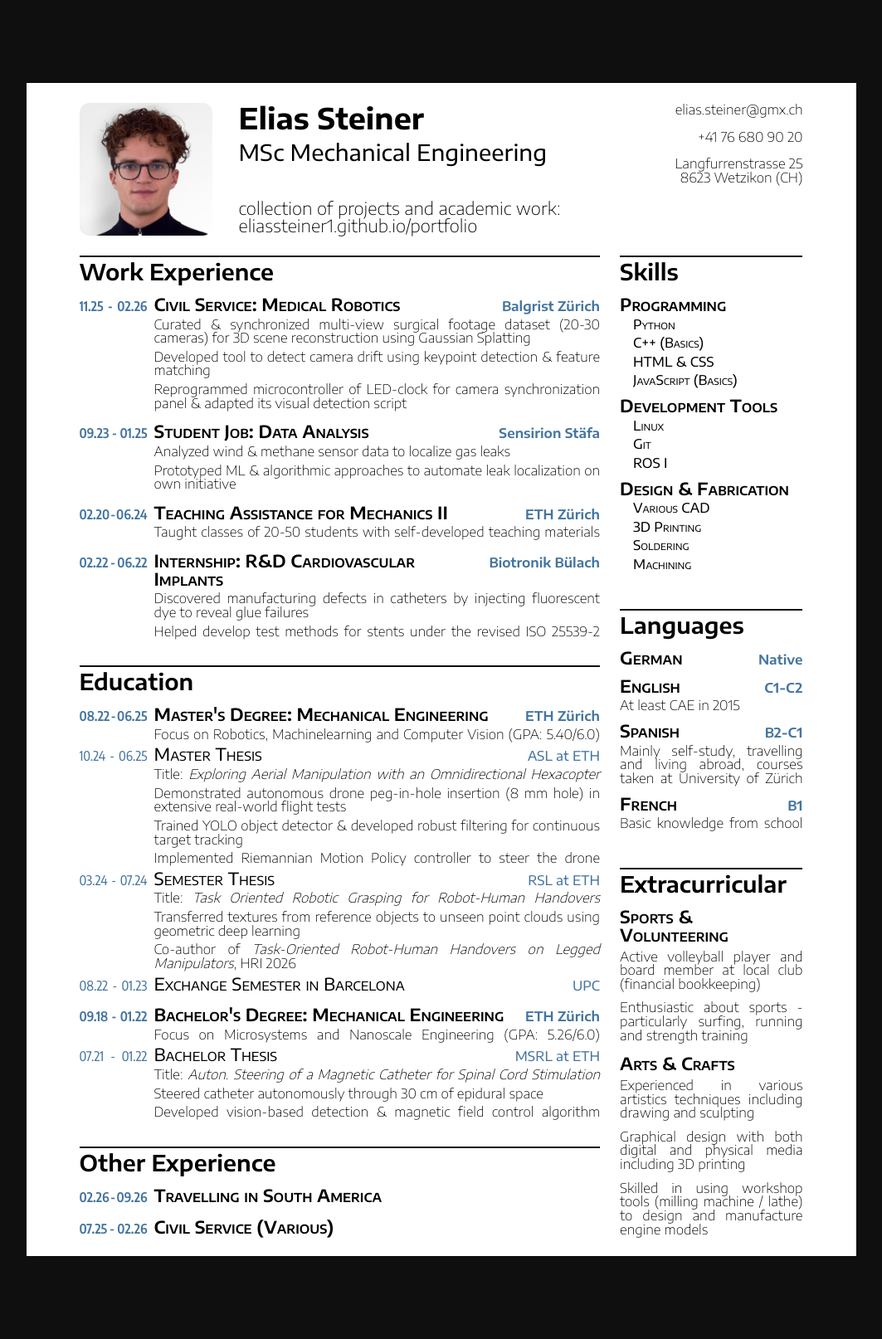
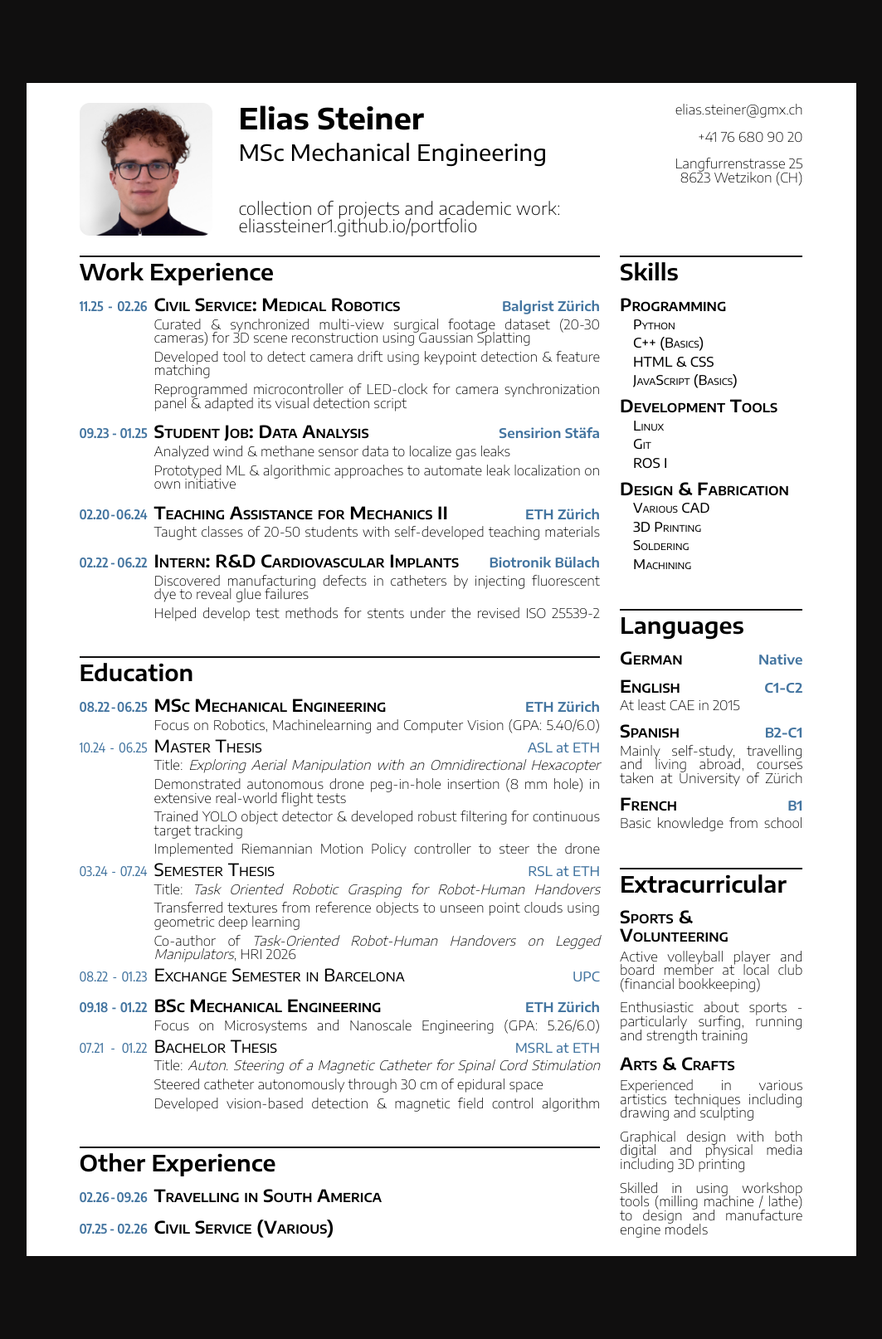
Before and after one commit to eliassteiner1/resume, a Jekyll site: the page built from pages/index.html, in a window 1280 px wide. Shown: the whole page at 83% size, without its empty margins (101-1164 px from the left). Built offline with Jekyll 4.4.1, drawn with Linux system fonts in a browser that asks for light colours.

Commit message:
small changes to titles

```diff
--- a/_data/dat_education.yml
+++ b/_data/dat_education.yml
@@ -3,7 +3,7 @@
 
 - date_start: "08.22"
   date_end: "06.25"
-  title: "Master's Degree: Mechanical Engineering"
+  title: "MSc Mechanical Engineering"
   location: "ETH Zürich"
   desc:
     - "Focus on Robotics, Machinelearning and Computer Vision (GPA: 5.40/6.0)"
@@ -34,7 +34,7 @@
 
 - date_start: "09.18"
   date_end: "01.22"
-  title: "Bachelor's Degree: Mechanical Engineering"
+  title: "BSc Mechanical Engineering"
   location: "ETH Zürich"
   desc:
     - "Focus on Microsystems and Nanoscale Engineering (GPA: 5.26/6.0)"
--- a/_data/dat_workexp.yml
+++ b/_data/dat_workexp.yml
@@ -28,7 +28,7 @@
 
 - date_start: "02.22"
   date_end: "06.22"
-  title: "Internship: R&D Cardiovascular Implants"
+  title: "Intern: R&D Cardiovascular Implants"
   location: "Biotronik Bülach"
   desc:
     - "Discovered manufacturing defects in catheters by injecting fluorescent dye to reveal glue failures"
```
